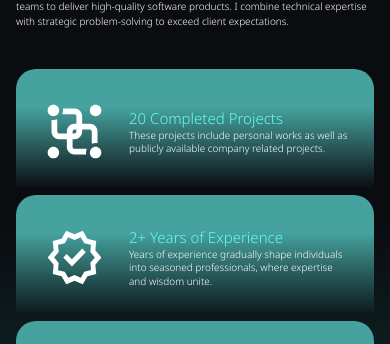
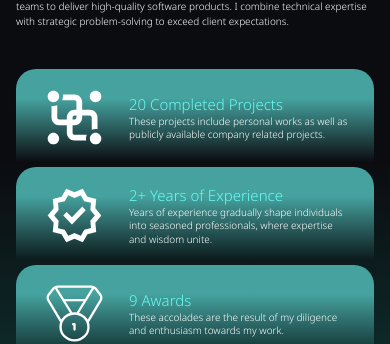
Before and after one commit to amielManzano/portfolio-v3, a Vue app: page /about in a window 390 px wide. Shown: the part 529-873 px from the top of the page. Built offline with nearby package versions, Linux system fonts and the light colour scheme.

Commit message:
fixed card height

```diff
--- a/src/views/AboutView.vue
+++ b/src/views/AboutView.vue
@@ -186,11 +186,11 @@ export default defineComponent({
 
         .cards {
           .card {
-            height: 98px !important;
-            max-height: 98px !important;
+            min-height: 98px !important;
+            height: auto;
             border-radius: 20px 20px 0px 0px;
             background: linear-gradient(0deg, transparent 5.07%, #45a29f 69.85%);
-            padding: 14px 24px;
+            padding: 0 24px;
             display: flex;
             align-items: center;
 
```
